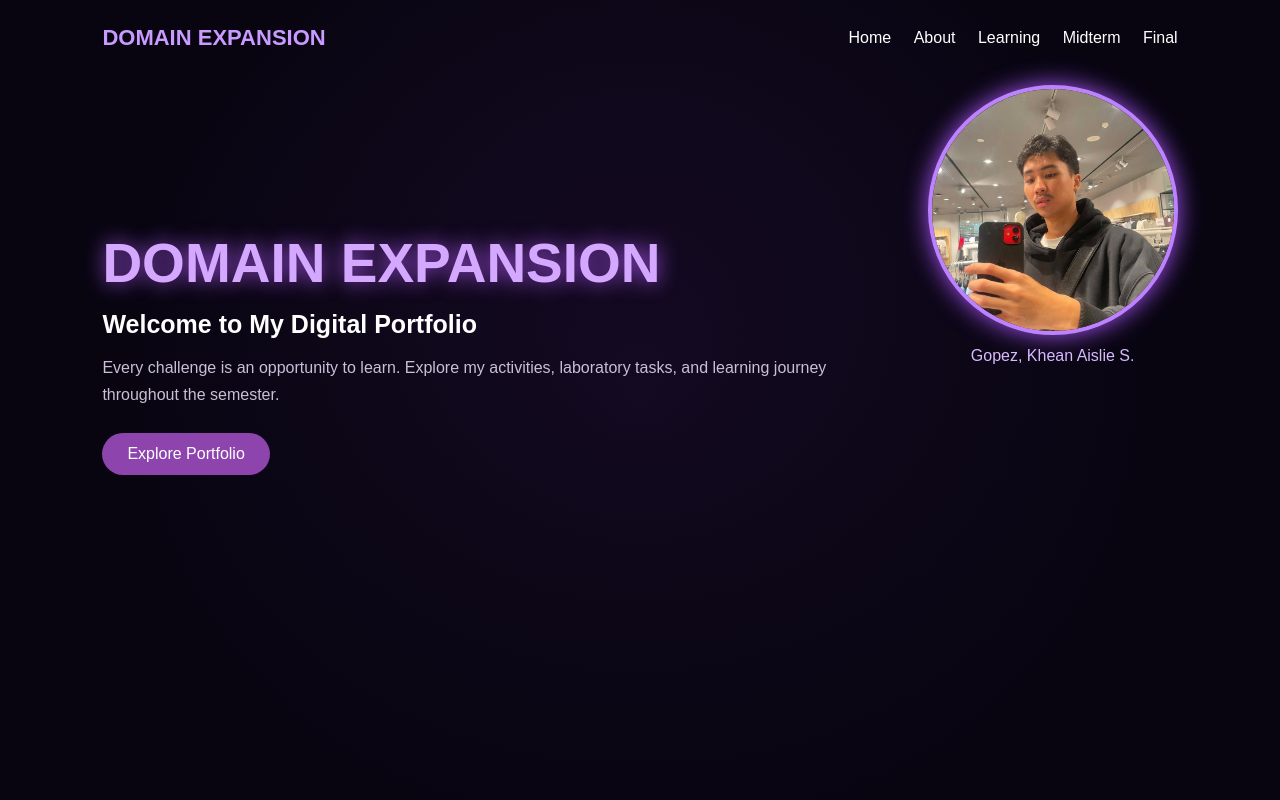
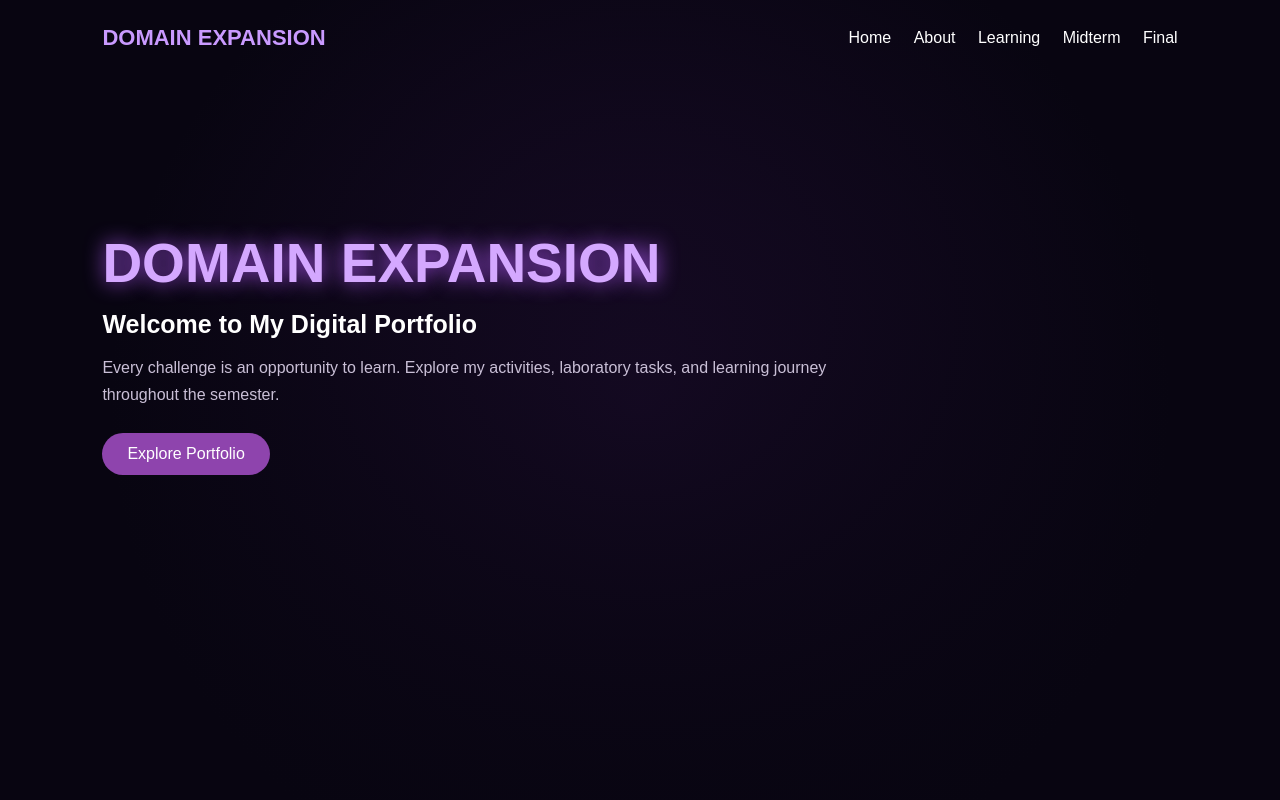
Before and after one commit to gopezkhean78-ui/Pogi-ako, a plain HTML site: page index.html in a window 1280 px wide. Shown: the top 800 px of the page. Drawn offline with Linux system fonts and the light colour scheme.

Commit message:
Remove profile section and associated styles
Removed profile image styling and profile section from HTML.

```diff
--- a/index.html
+++ b/index.html
@@ -260,21 +260,7 @@
             </div>
         </nav>
 
-   <style>
-    .profile img {
-        width: 250px;
-        height: 250px;
-        border-radius: 50%;
-        border: 4px solid #bd83ff;
-        object-fit: cover;
-        box-shadow: 0 0 25px #a855f7;
-    }
-</style>
 
-<div class="profile">
-    <img src="Media.jpg" alt="My Profile Photo">
-    <p>Gopez, Khean Aislie S.</p>
-</div>
 
         </div>
 
```
